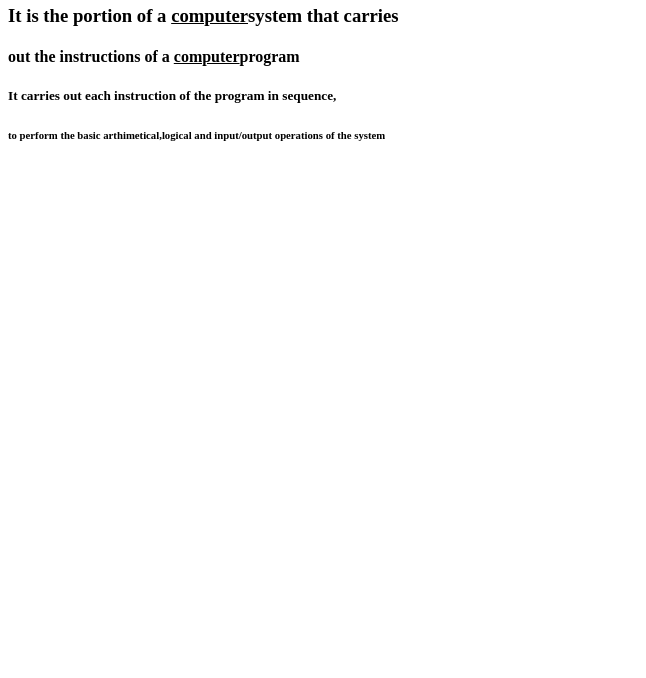
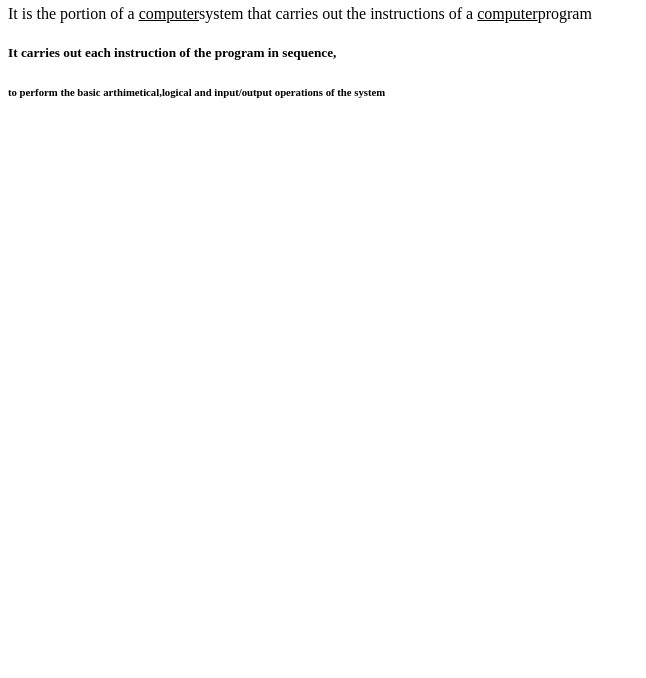
Before and after one commit to iamneo-production/bccdbfabedebfadaeccdfffebaeceaec, a website: page public/index.html in a window 1280 px wide. Shown: the part 122-800 px from the top of the page, without its empty margins (0-646 px from the left). Drawn offline with Linux system fonts and the light colour scheme.

Commit message:
Backup Commit

```diff
--- a/public/index.html
+++ b/public/index.html
@@ -10,8 +10,8 @@
 <body>
     <h1>CPU</h1>
     <h2><u><b>CPU</b> stands for Central Processing Unit</u></h2>
-    <h3>It is the portion of a <u>computer</u>system that carries</h3>
-    <h4>out the instructions of a <u>computer</u>program</h4>
+    It is the portion of a <u>computer</u>system that carries</h3>
+    out the instructions of a <u>computer</u>program</h4>
     <h5>It carries out each instruction of the program in sequence,</h5>
     <h6>to perform the basic arthimetical,logical and input/output operations of the system</h6>
 </body>
```
